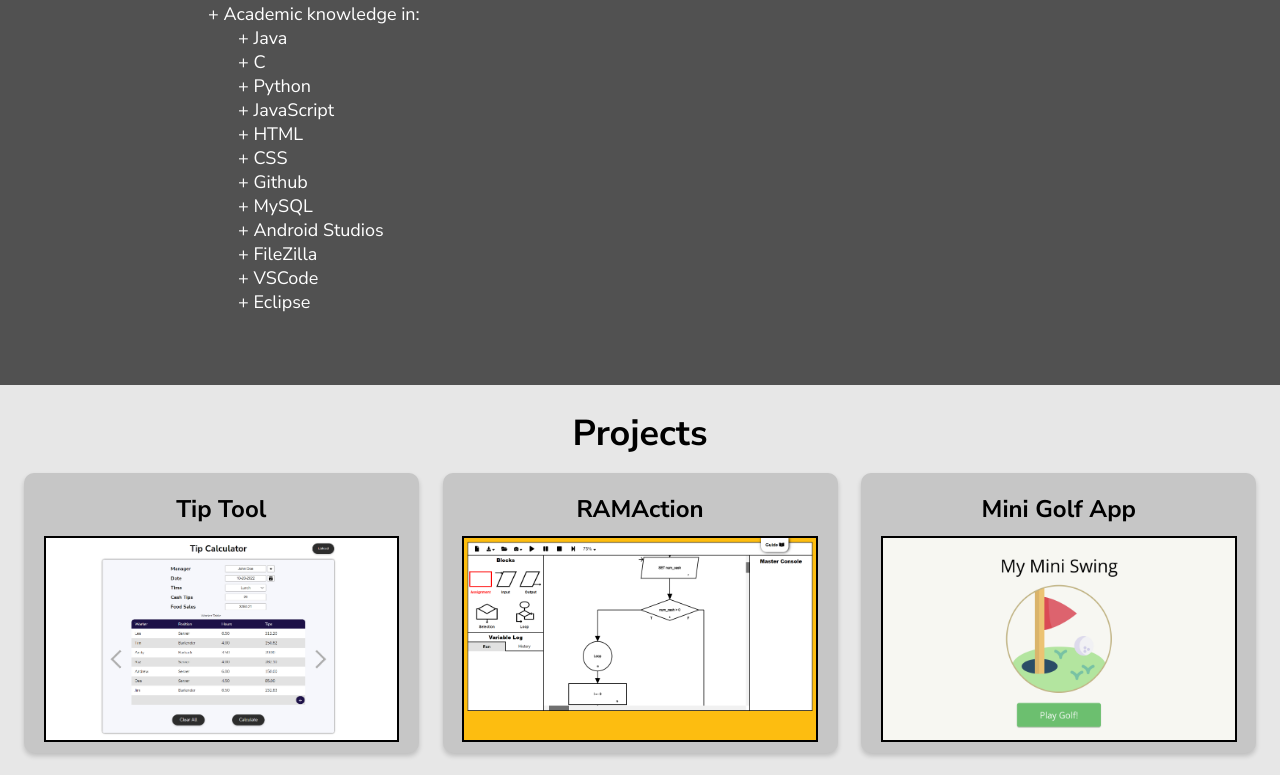
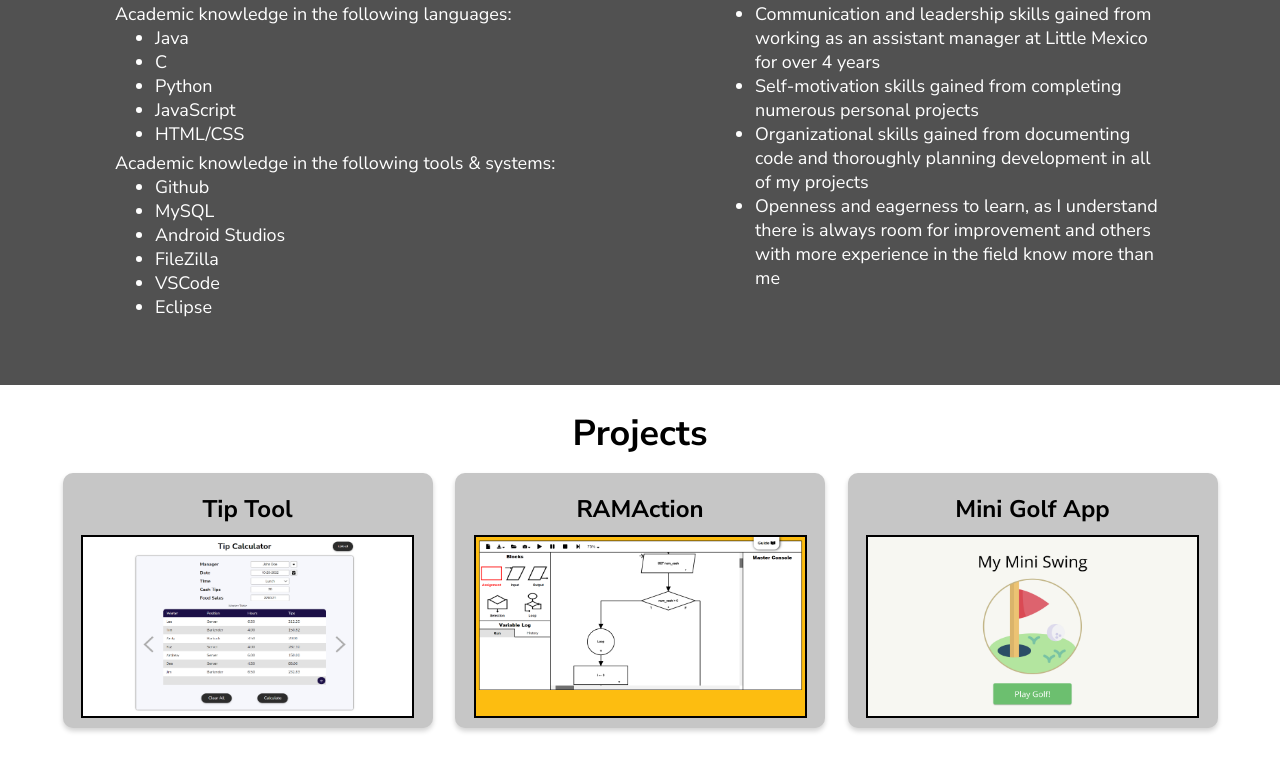
Before and after one commit to ayalajt/ayalajt.github.io, a plain HTML site: page index.html in a window 1280 px wide. Shown: the part 760-1535 px from the top of the page. Drawn offline with Linux system fonts and the light colour scheme.

Commit message:
website styling update

```diff
--- a/index.html
+++ b/index.html
@@ -24,36 +24,58 @@
                 </div>
             </div>
             <div class="introduction-blurb-container">
-                <p>Hi! I'm Jesus Ayala, a recent graduate from Virginia Commonwealth University. I graduated
+                <p>Hi! I'm Jesus Ayala, a recent graduate from Virginia Commonwealth University. I graduated in 2022
                     with a Bachelor of the Sciences, with a major in Computer Science and a minor in Mathematics.
                 </p>
             </div>
         </div>
     </div>
+    <div class="skills-bg">
         <div class="skills-container">
             <h1>Skills</h1>
             <div class="skills-subcontainer">
                 <div class="technical-skills">
                     <h2>Technical</h2>
                     <div class="technical-skills-text">
-                    <p>+ Academic knowledge in:</p>
-                    <p class="sub">+ Java</p>
-                    <p class="sub">+ C</p>
-                    <p class="sub">+ Python</p>
-                    <p class="sub">+ JavaScript</p>
-                    <p class="sub">+ HTML</p>
-                    <p class="sub">+ CSS</p>
-                    <p class="sub">+ Github</p>
-                    <p class="sub">+ MySQL</p>
-                    <p class="sub">+ Android Studios</p>
-                    <p class="sub">+ FileZilla</p>
-                    <p class="sub">+ VSCode</p>
-                    <p class="sub">+ Eclipse</p>
-
+                        <p>Academic knowledge in the following languages:</p>
+                        <ul>
+                            <li>Java</li>
+                            <li>C</li>
+                            <li>Python</li>
+                            <li>JavaScript</li>
+                            <li>HTML/CSS</li>
+                        </ul>
+                        <p>Academic knowledge in the following tools & systems:</p>
+                        <ul>
+                            <li>Github</li>
+                            <li>MySQL</li>
+                            <li>Android Studios</li>
+                            <li>FileZilla</li>
+                            <li>VSCode</li>
+                            <li>Eclipse</li>
+                        </ul>
                     </div>
                 </div>
                 <div class="nontechnical-skills">
                     <h2>Non-Technical</h2>
+                    <div class="technical-skills-text">
+                        <ul>
+                            <li>Communication and leadership skills gained from working as an assistant manager at
+                                Little Mexico for over 4 years</li>
+                            <li>Self-motivation skills gained from completing numerous personal projects</li>
+                            <li>Organizational skills gained from documenting code and thoroughly planning development
+                                in
+                                all of my projects </li>
+                            <li>Openness and eagerness to learn, as I understand there is always room for improvement
+                                and
+                                others with more experience
+                                in the field know more than me
+                            </li>
+
+                        </ul>
+                    </div>
+
+                </div>
             </div>
         </div>
     </div>
@@ -116,10 +138,6 @@
                     </div>
                 </div>
             </div>
-
-        </div>
-        <div class="contact-container">
-            <h1>Contact</h1>
 
         </div>
 
@@ -287,20 +305,38 @@
 
                 </div>
                 <div class="project-text">
-                    <p>Developed a program that is a Decision List classifier for disambiguating the word "line" given a training and testing file
+                    <p>Developed a program that is a Decision List classifier for disambiguating the word "line" given a
+                        training and testing file
                     </p>
                     <p>Features:</p>
                     <ul>
-                        <li>Accepts a training and a testing file that each have different instances of the word "line"</li>
-                        <li>Parses through the training file to gather information for each instance of the word "line", creating
+                        <li>Accepts a training and a testing file that each have different instances of the word "line"
+                        </li>
+                        <li>Parses through the training file to gather information for each instance of the word "line",
+                            creating
                             features to increase the accuracy of detecting what form of the word "line" is in
                         </li>
                         <li>Uses the information gathered from the training file on the testing file</li>
-                        <li>Compares the testing file results with a key, and outputs the results in a matrix with an overall accuracy score</li>
+                        <li>Compares the testing file results with a key, and outputs the results in a matrix with an
+                            overall accuracy score</li>
                     </ul>
                     <p>Developed in Python</p>
                 </div>
                 <a href="https://github.com/ayalajt/tipTool" target="_blank" class="github-link">Github</a>
+            </div>
+        </div>
+    </div>
+    <div class="contact-container">
+        <div class="icons-container">
+            <a href="https://github.com/ayalajt">
+                <img src="./images/icons/github.svg" />
+            </a>
+            <a href="mailto: ayalajt@vcu.edu">
+                <img src="./images/icons/email.svg" />
+            </a>
+            <a href="https://www.linkedin.com/in/ayalajesus/">
+                <img src="./images/icons/linkedin.svg" />
+            </a>
         </div>
     </div>
 
--- a/style.css
+++ b/style.css
@@ -8,6 +8,8 @@ body {
     min-width: 1265px;
     overflow-x: hidden;
     overflow-y: auto;
+    justify-content: center;
+    align-items: center;
 
 }
 
@@ -46,13 +48,13 @@ body {
 }
 
 .introduction-container {
-    width: 100%;
+    width: 1200px;
     height: 450px;
-    background-color: rgb(231, 231, 231);
     display: flex;
     flex-direction: column;
     justify-content: flex-start;
     align-items: center;
+
 }
 
 .introduction-container h1,
@@ -92,16 +94,23 @@ body {
 
 .portrait-box {
     display: flex;
-    width: 70%;
+    width: 300px;
     height: auto;
     box-shadow: 0 3px 5px rgba(0, 0, 0, 0.18);
 
 }
 
+.skills-bg {
+    width: 100%;
+    background-color: rgb(81, 81, 81);
+    display: flex;
+    align-items: center;
+    justify-content: center;
+
+}
 .skills-container {
-    width: 100%;
+    width: 1200px;
     height: 500px;
-    background-color: rgb(81, 81, 81);
     display: flex;
     flex-direction: column;
     align-items: center;
@@ -125,16 +134,19 @@ body {
 
 
 .technical-skills-text {
-    width: 35%;
+    width: 450px;
     height: 100%;
     display: flex;
     flex-direction: column;
     font-size: 18px;
 }
 
-p.sub {
-    padding-left: 30px;
+.technical-skills-text ul {
+    margin: 0;
+    margin-bottom: 5px;
 }
+
+
 
 .technical-skills-text p {
     margin: 0;
@@ -147,10 +159,10 @@ p.sub {
     margin-bottom: 5px;
 }
 
+
 .projects-container {
-    width: 100%;
-    height: 1250px;
-    background-color: rgb(231, 231, 231);
+    width: 1200px;
+    height: 1000px;
     display: flex;
     flex-direction: column;
     align-items: center;
@@ -169,17 +181,18 @@ p.sub {
 
 .contact-container {
     width: 100%;
-    height: 300px;
+    height: 80px;
     background-color: rgb(81, 81, 81);
     display: flex;
     flex-direction: column;
+    justify-content: center;
     align-items: center;
     color: white;
 }
 
 .project {
-    width: 395px;
-    height: 280px;
+    width: 370px;
+    height: 255px;
     background-color: rgb(198, 198, 198);
     display: flex;
     flex-direction: column;
@@ -289,6 +302,22 @@ p.sub {
     margin-bottom: 10px;
 }
 
+.icons-container {
+    display: flex;
+    width: 200px;
+    height: 50px;
+    flex-direction: row;
+    justify-content: space-evenly;
+    align-items:center;
+}
+
+
+.icons-container img {
+    width: 40px;
+    height: auto;
+}
+
+
 ::-webkit-scrollbar {
     width: 10px;
 }
@@ -304,3 +333,10 @@ p.sub {
 ::-webkit-scrollbar-thumb:hover {
     background: #555;
 }
+
+a {
+    margin: 0;
+    padding: 0;
+    width: 40px;
+    height: 40px;
+}
```
Also changed, not shown: images/icons/email.svg (added), images/icons/github.svg (added), images/icons/linkedin.svg (added). Lines whose indentation alone changed are shown as unchanged.
